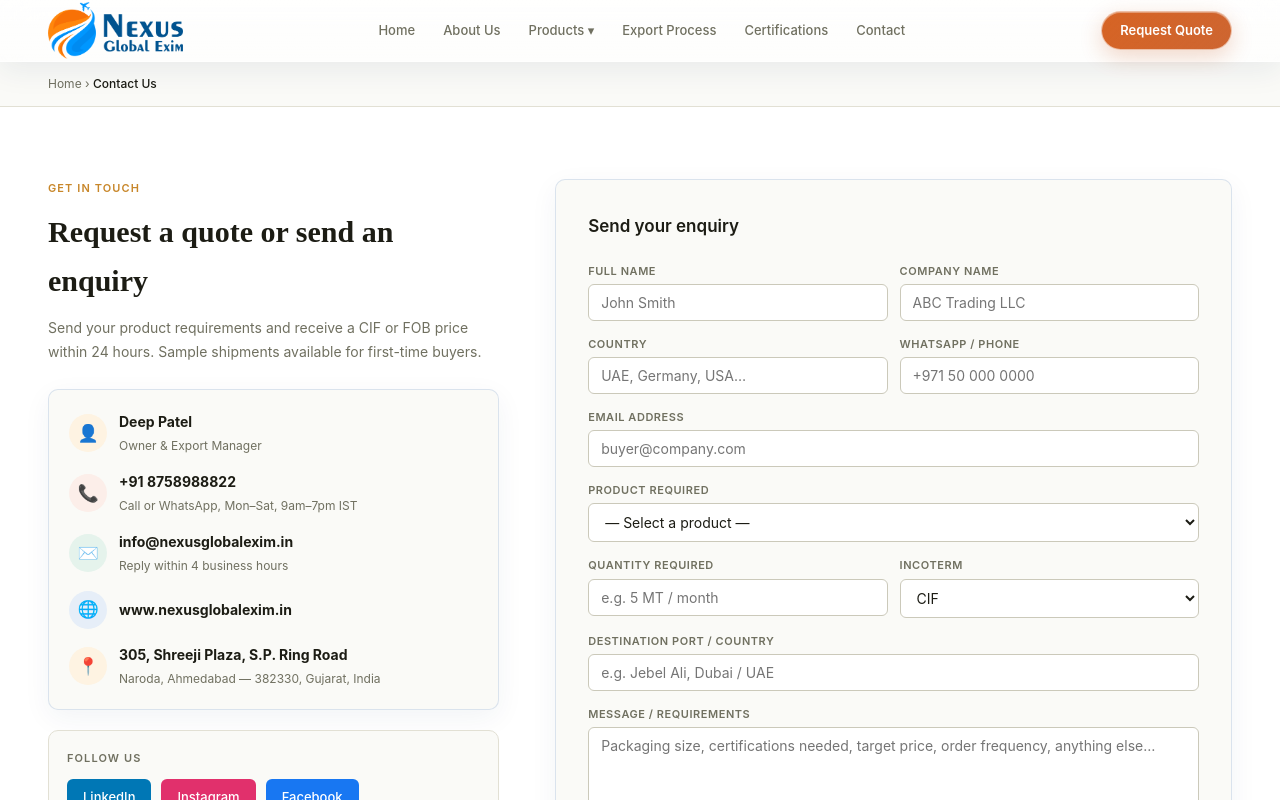
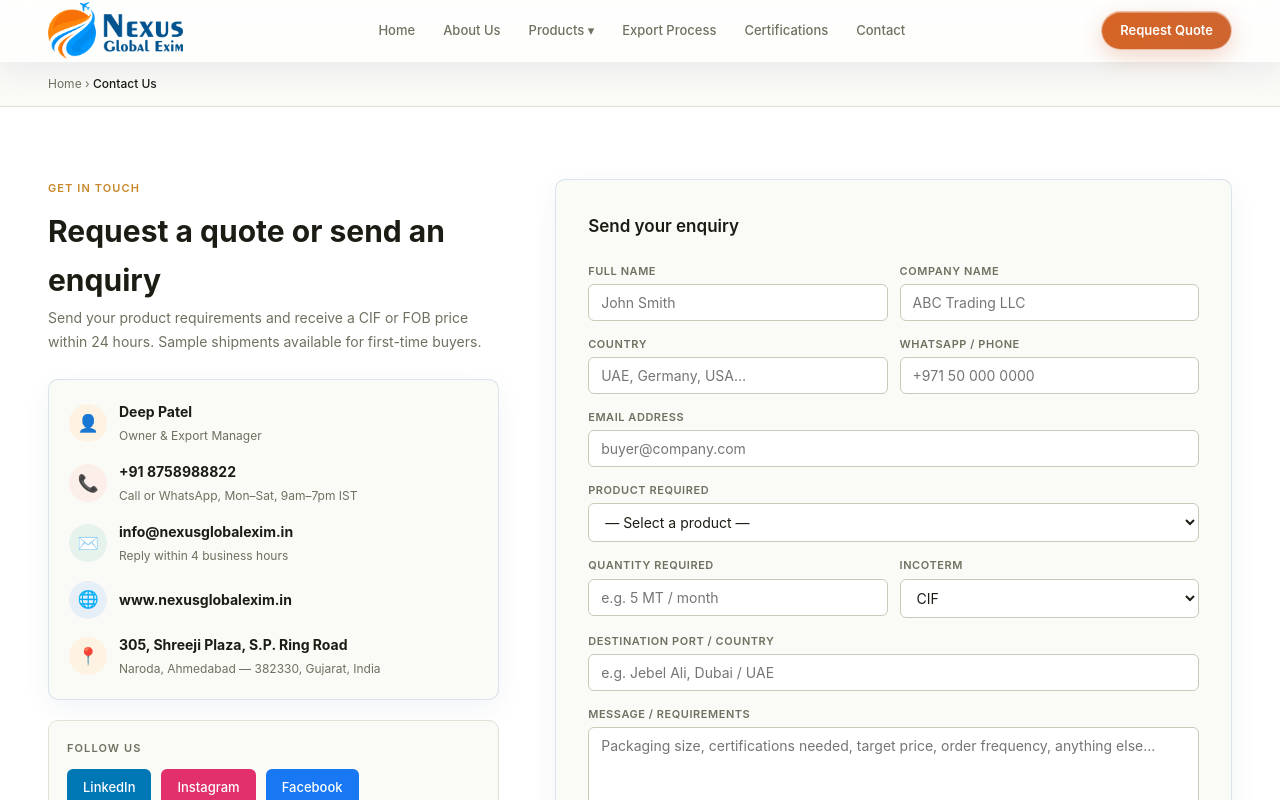
Before and after one commit to Deeppatel8822/Nexus, a Next.js app: page /contact in a window 1280 px wide. Shown: the top 800 px of the page. Built offline with nearby package versions, Linux system fonts and the light colour scheme.

Commit message:
SEO: improve metadata and primary headings

```diff
--- a/app/contact/page.tsx
+++ b/app/contact/page.tsx
@@ -3,8 +3,9 @@ import Footer from "../../components/Footer";
 import EnquiryForm from "../../components/EnquiryForm";
 
 export const metadata = {
-  title: "Contact Us | Nexus Global Exim",
-  description: "Contact Nexus Global Exim for export enquiries, product requirements, CIF and FOB quotations.",
+  title: "Contact Nexus Global Exim",
+  description: "Contact Nexus Global Exim in Ahmedabad for Indian spice, packaging and chemical export enquiries, CIF or FOB quotations and samples.",
+  alternates: { canonical: "/contact" },
 };
 
 export default function Page() {
@@ -17,7 +18,7 @@ export default function Page() {
           <div className="enq-wrap">
             <div className="enq-left">
               <div className="eyebrow gold">Get in touch</div>
-              <h2>Request a quote or send an enquiry</h2>
+              <h1>Request a quote or send an enquiry</h1>
               <p>Send your product requirements and receive a CIF or FOB price within 24 hours. Sample shipments available for first-time buyers.</p>
               <div className="contact-block" style={{ marginTop: 24 }}>
                 <div className="c-row"><div className="c-ico gd">👤</div><div><strong>Deep Patel</strong><br/><span style={{fontSize:12,color:"var(--muted)"}}>Owner & Export Manager</span></div></div>
```
